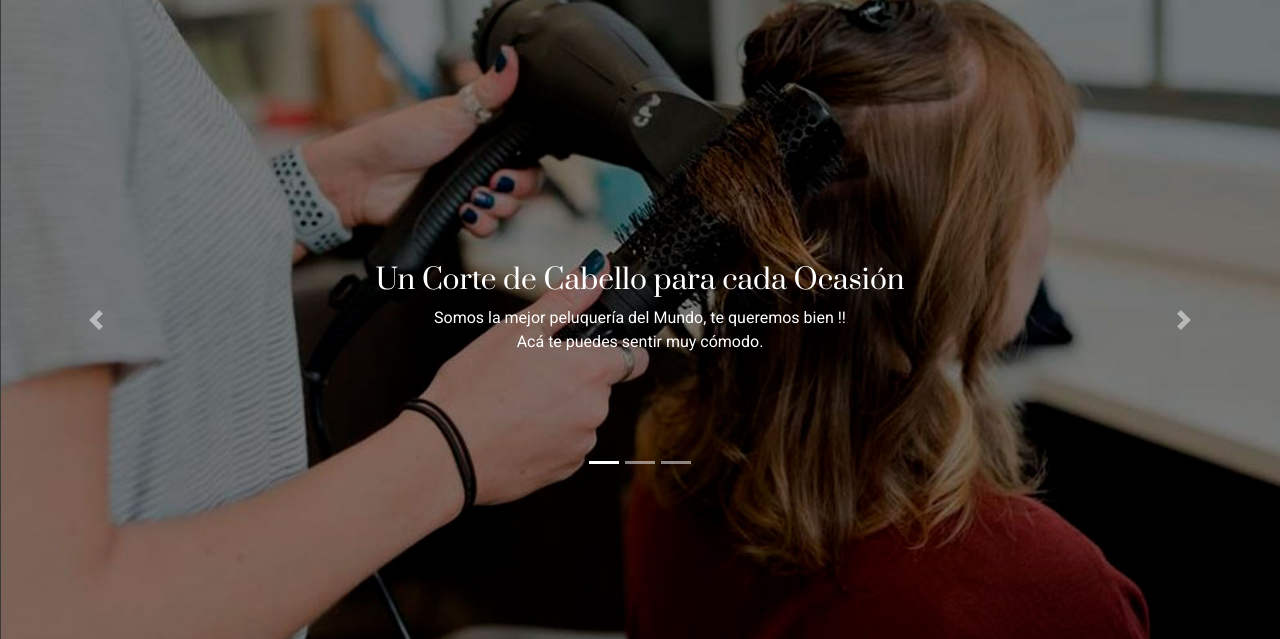
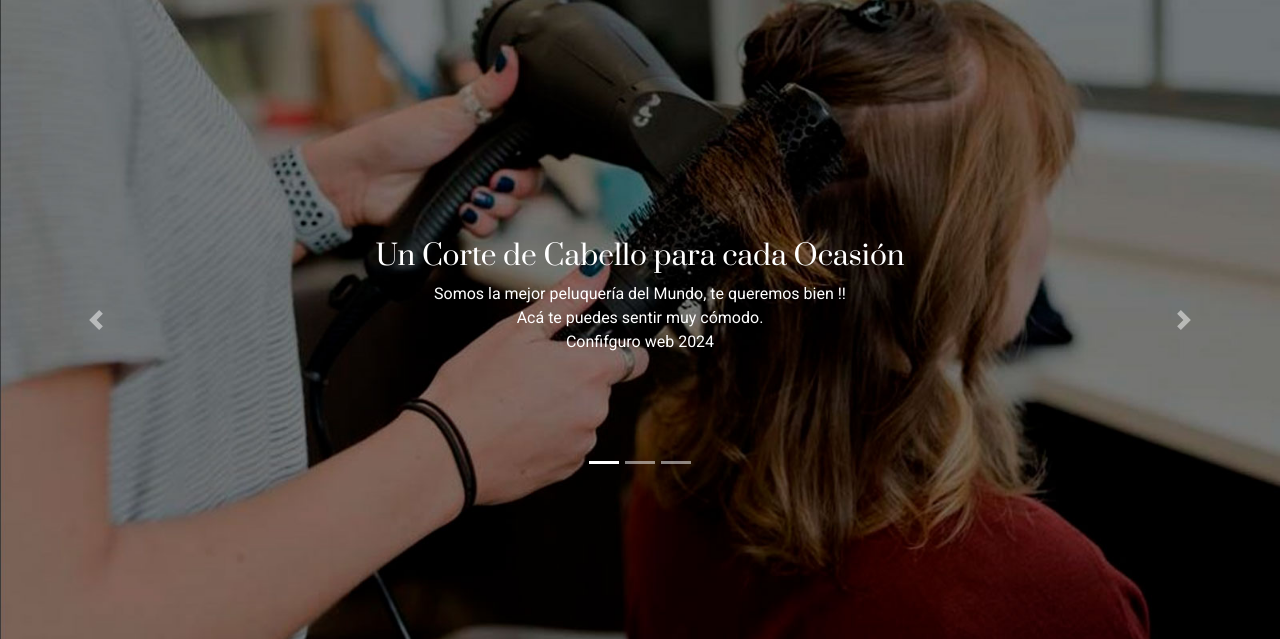
Before and after one commit to fred2020nic/barberia, a PHP site: page / in a window 1280 px wide. Shown: the part 80-719 px from the top of the page. Run offline with PHP 8.4, Linux system fonts and the light colour scheme; data comes from the database, SQL or seed files in the repository; some web fonts are replaced.

Commit message:
deploy_automatico

```diff
--- a/index.php
+++ b/index.php
@@ -28,6 +28,8 @@ include "Includes/templates/navbar.php";
                             Somos la mejor peluquería del Mundo, te queremos bien !!
                             <br>
                             Acá te puedes sentir muy cómodo.
+                            <br>
+                           Confifguro web 2024
                         </p>
                     </div>
                 </div>
```
